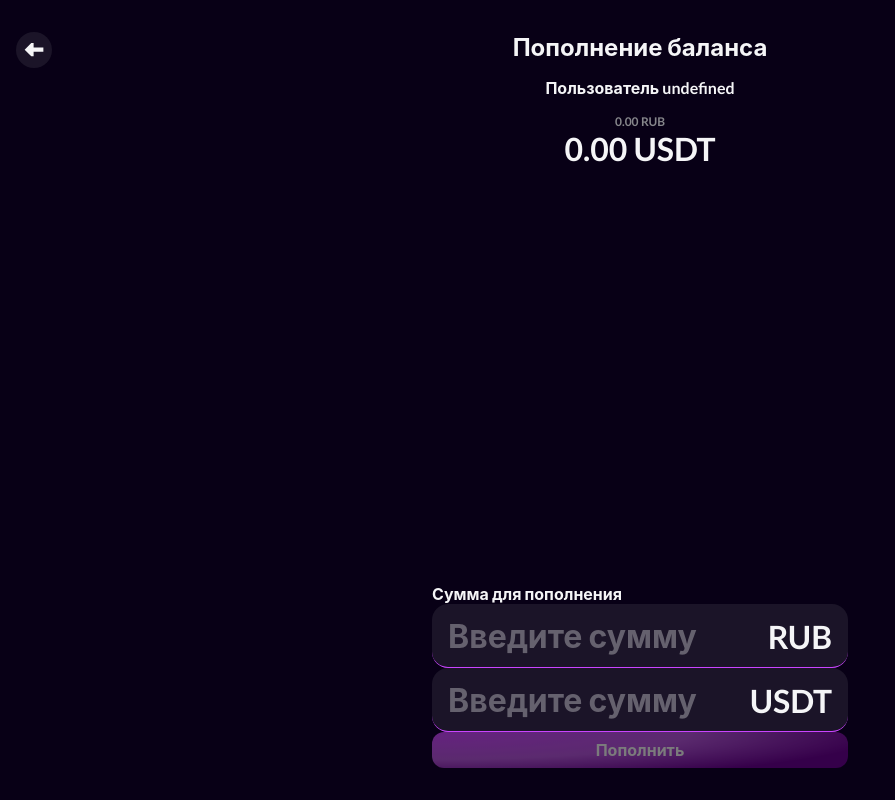
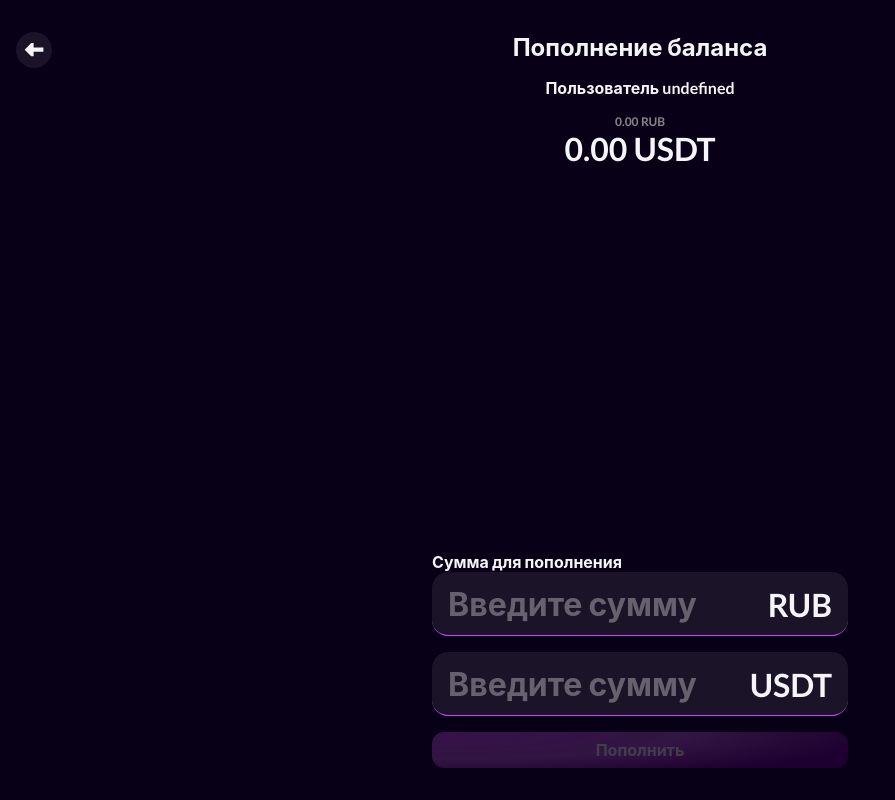
Before and after one commit to v3r3tnxv/robomine-capital, a Next.js app: page /deposit in a window 1280 px wide. Shown: the whole page, without its empty margins (0-895 px from the left). Built offline with nearby package versions, Linux system fonts and the light colour scheme; no server answers.

Commit message:
43 Фикс стилей формы

```diff
--- a/src/features/deposit/ui/DepositForm.module.scss
+++ b/src/features/deposit/ui/DepositForm.module.scss
@@ -2,7 +2,7 @@
 @use '@/shared/styles/mixins' as *;
 @use '@/shared/styles/variables' as *;
 
-.withdrawForm {
+.depositForm {
     display: grid;
     gap: 16px;
 
--- a/src/features/deposit/ui/DepositForm.tsx
+++ b/src/features/deposit/ui/DepositForm.tsx
@@ -161,7 +161,7 @@ export const DepositForm = () => {
     const isButtonDisabled = !usdtAmount || Number(usdtAmount) <= 0;
 
     return (
-        <div className={styles.depositForm}>
+        <form className={styles.depositForm} onSubmit={handleSubmit}>
             <Input
                 type="tel"
                 inputMode="decimal"
@@ -185,9 +185,9 @@ export const DepositForm = () => {
                 error={error}
             />
 
-            <Button className={styles.button} onClick={handleSubmit} disabled={isButtonDisabled}>
+            <Button className={styles.button} type="submit" disabled={isButtonDisabled}>
                 {isLoading ? 'Обработка...' : 'Пополнить'}
             </Button>
-        </div>
+        </form>
     );
 };
--- a/src/features/withdraw/ui/WithdrawForm.tsx
+++ b/src/features/withdraw/ui/WithdrawForm.tsx
@@ -139,9 +139,7 @@ export const WithdrawForm = () => {
         !usdtAmount || isNaN(parseFloat(usdtAmount)) || parseFloat(usdtAmount) <= 0 || isLoading;
 
     return (
-        <div className={styles.withdrawForm}>
-            {/* Оборачиваем в форму для правильной семантики и обработки onSubmit */}
-            <form onSubmit={handleSubmit}>
+        <form className={styles.withdrawForm} onSubmit={handleSubmit}>
             <Input
                 type="tel"
                 inputMode="decimal"
@@ -170,6 +168,5 @@ export const WithdrawForm = () => {
                 {isLoading ? 'Обработка...' : 'Вывести'}
             </Button>
         </form>
-        </div>
     );
 };
```
Lines whose indentation alone changed are shown as unchanged.
